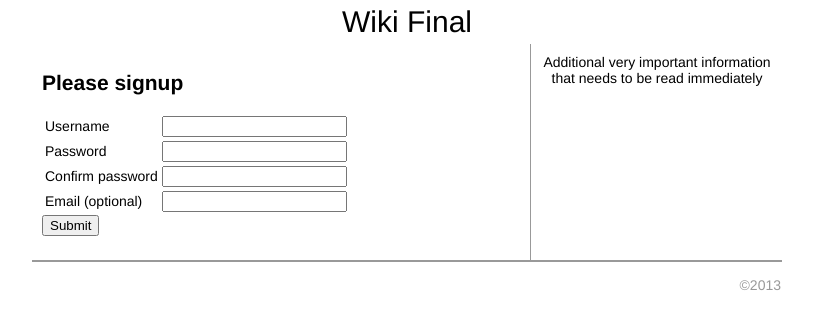
After one commit to bl00m/wiki, a Python web app: template templates/signup.html in a window 1280 px wide. The commit adds this page. Shown: the top 329 px of the page, without its empty margins (233-1046 px from the left). Run offline with Jinja, Linux system fonts and the light colour scheme; the template is opened without the code that fills it, so the values that code supplies are empty.

Commit message:
Added signup page

```diff
--- a/main.py
+++ b/main.py
@@ -43,12 +43,12 @@ class MainHandler(webapp2.RequestHandler):
 
 class Signup(MainHandler):
     def get(self):
-        self.render("base.html")
+        self.render("signup.html")
     def post(self):
         self.user = self.request.get('user')
 
         params = dict(user = self.user)
-        self.render('base.html')
+        self.render('signup.html')
 
 app = webapp2.WSGIApplication([('/', MainHandler),
                                ('/signup', Signup),
--- a/static/main.css
+++ b/static/main.css
@@ -53,8 +53,13 @@ body, html {
 	clear:both;
 	border-top:2px solid #999;
 }
+
 #footer p {
 	text-align: right;
 	color:#999;
 	padding:1px;
 }
+
+#error {
+	color:red;
+}
--- a/templates/base.html
+++ b/templates/base.html
@@ -16,7 +16,7 @@
 		</div>
 
 		<div id='main'>
-			<p>
+			{% block content %}
 			Lorem ipsum dolor sit amet, consectetuer adipiscing elit. Mauris vel magna. Mauris risus nunc, tristique varius, gravida in, lacinia vel, elit. Nam ornare, felis non faucibus molestie, nulla augue adipiscing mauris, a nonummy diam ligula ut risus. Praesent varius. Cum sociis natoque penatibus et magnis dis parturient montes, nascetur ridiculus mus.
 
 			Nulla a lacus. Nulla facilisi. Lorem ipsum dolor sit amet, consectetuer adipiscing elit. Fusce pulvinar lobortis purus. Cum sociis natoque penatibus et magnis dis parturient montes, nascetur ridiculus mus. Donec semper ipsum et urna. Ut consequat neque vitae felis. Suspendisse dapibus, magna quis pulvinar laoreet, dolor neque lacinia arcu, et luctus mi erat vestibulum sem. Mauris faucibus iaculis lacus. Aliquam nec ante in quam sollicitudin congue. Quisque congue egestas elit. Quisque viverra. Donec feugiat elementum est. Etiam vel lorem.
@@ -27,6 +27,7 @@
 			Nulla dictum. Praesent turpis libero, pretium in, pretium ac, malesuada sed, ligula. Sed a urna eu ipsum luctus faucibus. Curabitur fringilla. Suspendisse sit amet quam. Sed vel pede id libero luctus fermentum. Vestibulum volutpat tempor lectus. Vivamus convallis tempus ante. Nullam adipiscing dui blandit ipsum. Nullam convallis lacus ut quam. Mauris semper elit at ante. Vivamus tristique. Pellentesque pharetra ante at pede. In ultrices arcu vitae purus. In rutrum, erat at mollis consequat, leo massa consequat libero, ac vestibulum libero tellus sed risus. Lorem ipsum dolor sit amet, consectetuer adipiscing elit.
 
 			Maecenas eu velit nec magna venenatis consequat. In neque. Vivamus pellentesque, lacus eu aliquet semper, lorem metus rhoncus metus, a ornare orci ante a diam. Nunc sem nisl, aliquet quis, elementum nec, imperdiet in, wisi. Proin in lorem. Etiam molestie diam eget ante. Morbi quis tortor id lacus mollis venenatis. Lorem ipsum dolor sit amet, consectetuer adipiscing elit. Aliquam vel orci sit amet tellus mollis eleifend. Donec urna diam, viverra eget, ultricies gravida, ultrices eu, erat. Proin vel arcu. Sed diam. Cras hendrerit arcu sed augue. Sed justo felis, luctus a, accumsan in, tincidunt facilisis, libero. Phasellus eu eros.
+			{% endblock %}
 		</p>
 		</div>
 
--- /dev/null
+++ b/templates/signup.html
@@ -0,0 +1,57 @@
+{% extends 'base.html' %}
+
+{% block content %}
+<form method='post'>
+	<h2> Please signup</h2>
+	<table>
+		<tr>
+			<td>
+				Username
+			</td>
+			<td>
+				<input type='text' name='username' value='{{username}}'/>
+			</td>
+			<td id ='error'>
+				{{error_username}}
+			</td>
+		</tr>
+
+		<tr>
+			<td>
+				Password
+			</td>
+			<td>
+				<input type='password' name='passowrd' value='{{passowrd}}'/>
+			</td>
+			<td id='error'>
+				{{error_password}}
+			</td>
+		</tr>
+
+		<tr>
+			<td>
+				Confirm password
+			</td>
+			<td>
+				<input type='password' name='confirm' value='{{confirm}}'/>
+			</td>
+			<td id='error'>
+				{{error_confirm}}
+			</td>
+		</tr>
+
+		<tr>
+			<td>
+				Email (optional)
+			</td>
+			<td>
+				<input type='text' name='email' value='{{email}}'/>
+			</td>
+			<td id='error'>
+				{{error_email}}
+			</td>
+		</tr>
+	</table>
+	<input type='submit' text='Submit'/>
+</form>
+{% endblock %}
--- a/user.py
+++ b/user.py
@@ -1,6 +1,6 @@
-from google.appengine.ext.db import Model
+from google.appengine.ext import db
 
 class User(db.Model):
-	username = db.StringProperty(autorequired = True)
-	password = db.StringProperty(autorequired = True)
+	username = db.StringProperty(required = True)
+	password = db.StringProperty(required = True)
 	created = db.DateTimeProperty(auto_now_add = True)
```
Also changed, not shown: 2 other files.
